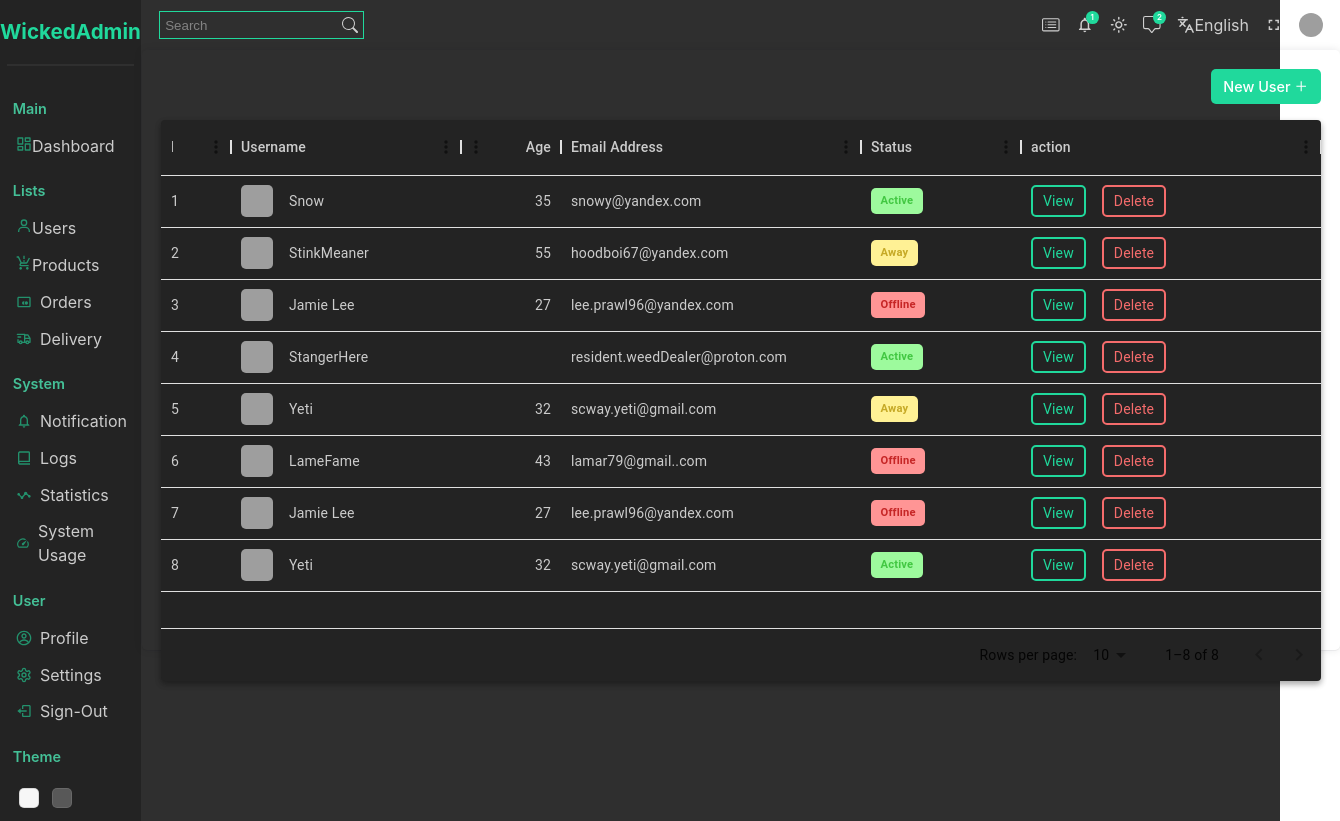
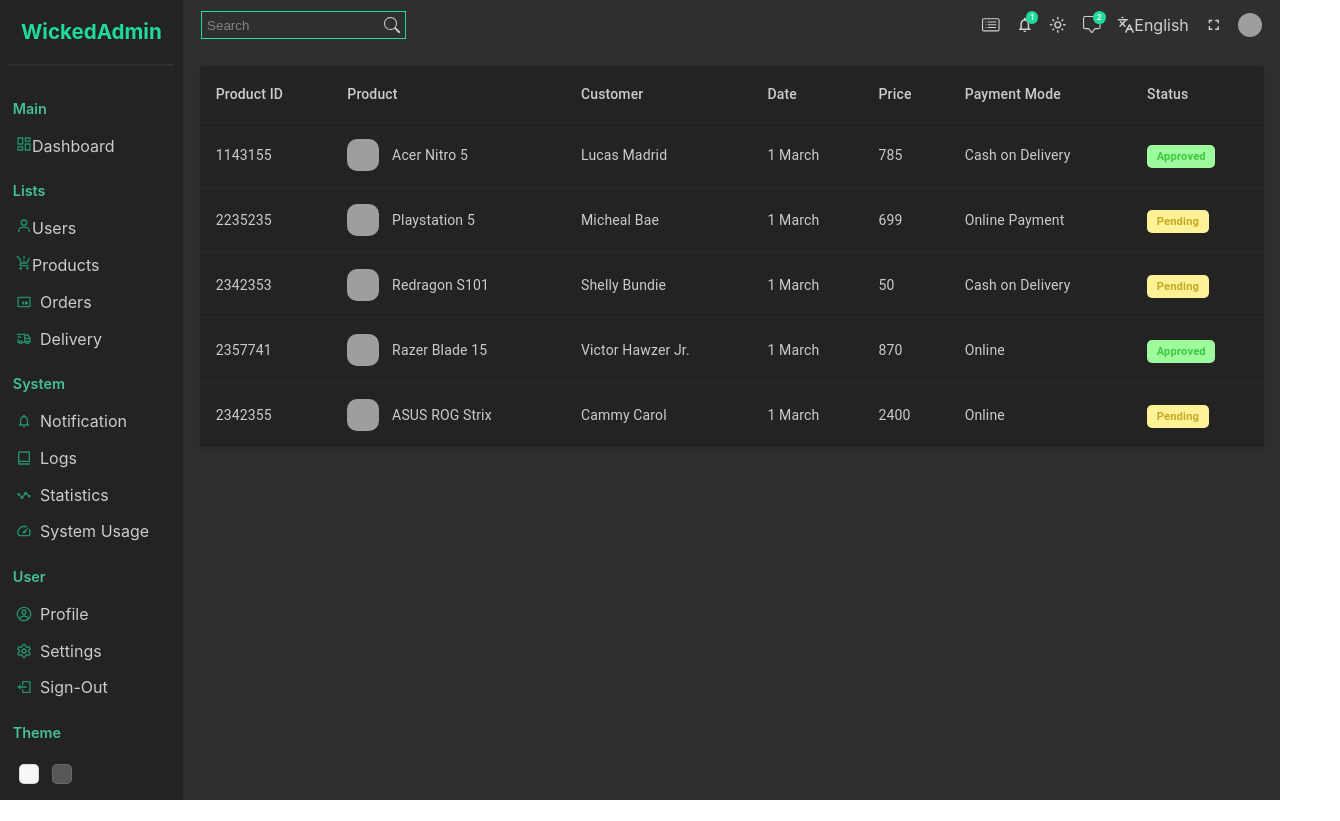
Before and after one commit to DrakonZZZ/Dashboard, a React (Vite) app: page /products in a window 1280 px wide. Shown: the whole page, 1340 px wide, since content can reach past the window. After the commit the page ends 800 px from the top, so only its background shows below. Built offline with nearby package versions, Linux system fonts and the light colour scheme; grey boxes are pictures that could not be loaded.

Commit message:
add new page

```diff
--- a/src/components/navbar/Navbar.jsx
+++ b/src/components/navbar/Navbar.jsx
@@ -13,7 +13,6 @@ import { ThemeGlobalContext } from '../../pages/darkModeContext';
 
 const Navbar = () => {
   const { darkMode, dispatch } = useContext(ThemeGlobalContext);
-  console.log(darkMode);
   return (
     <div className="navbar-section">
       <div className="wrapper">
--- a/src/pages/Layout.jsx
+++ b/src/pages/Layout.jsx
@@ -3,6 +3,7 @@ import Home from './home/Home';
 import Login from './login/Login';
 import Entry from './newEntry/Entry';
 import List from './list/List';
+import ListTable from './list-table/ListTable';
 import Single from './single/Single';
 import { userData, productData } from './formData';
 import { useContext } from 'react';
@@ -28,7 +29,7 @@ const Layout = () => {
               />
             </Route>
             <Route path="products">
-              <Route index element={<List />} />
+              <Route index element={<ListTable />} />
               <Route path=":productId" element={<Single />} />
               <Route
                 path="entry"
--- /dev/null
+++ b/src/pages/list-table/ListTable.jsx
@@ -0,0 +1,21 @@
+import Navbar from '../../components/navbar/Navbar';
+import Sidebar from '../../components/sidebar/Sidebar';
+import Table from '../../components/table/Table';
+
+import './listTable.css';
+
+const ListTable = () => {
+  return (
+    <div className="list-table">
+      <Sidebar />
+      <div className="list-table-container">
+        <Navbar />
+        <div className="list-tb">
+          <Table />
+        </div>
+      </div>
+    </div>
+  );
+};
+
+export default ListTable;
--- /dev/null
+++ b/src/pages/list-table/listTable.css
@@ -0,0 +1,12 @@
+.list-table {
+    width: 100%;
+    display: flex;
+}
+
+.list-table-container {
+    flex: 6;
+}
+
+.list-tb {
+    padding: 1rem;
+}
--- a/src/theme/dark-mode.css
+++ b/src/theme/dark-mode.css
@@ -59,6 +59,7 @@
 
 /* TABLE styling */
 
+
 .dark-theme .table-section {
     background-color: rgb(35, 35, 35);
     box-shadow: rgba(0, 0, 0, 0.16) 0px 3px 6px, rgba(0, 0, 0, 0.23) 0px 3px 6px;
```
